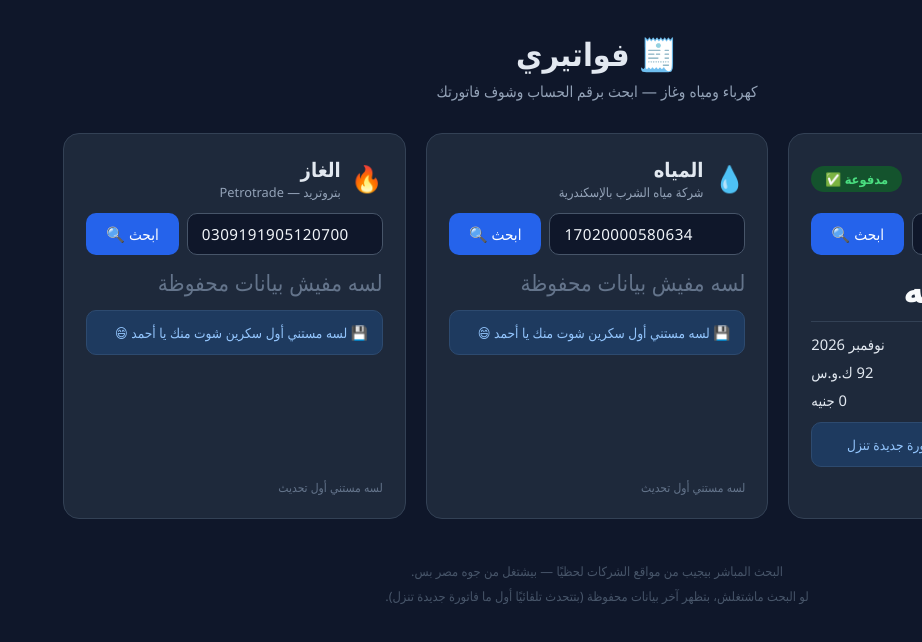
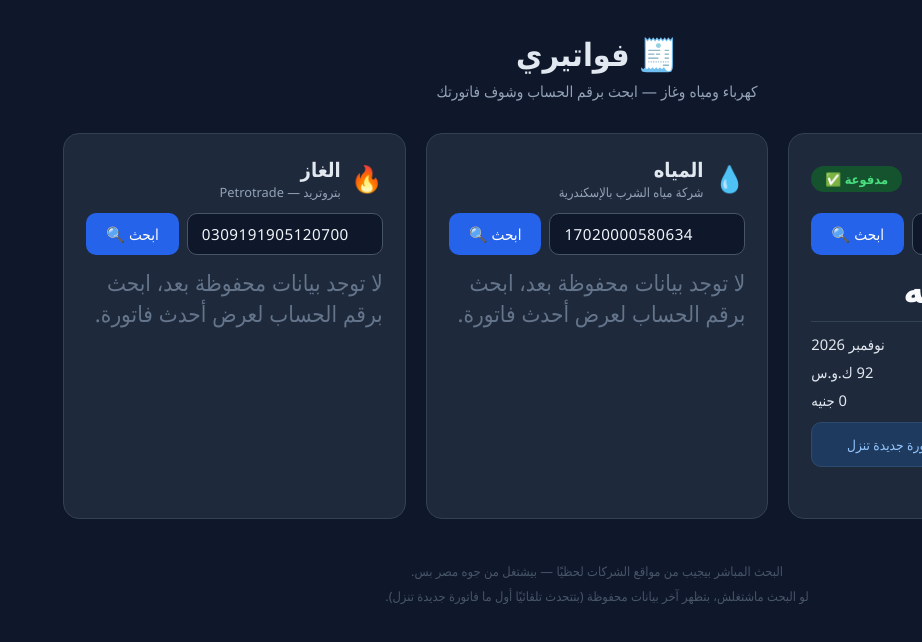
Before and after one commit to Ahmedadel2004-a/palm, a Next.js app in the folder bills-app/: page / in a window 1280 px wide. Shown: the top 642 px of the page, without its empty margins (358-1280 px from the left). Built offline with nearby package versions, Linux system fonts and the light colour scheme.

Commit message:
تنقيح رسائل بطاقات الفواتير (#6)

```diff
--- a/bills-app/app/page.jsx
+++ b/bills-app/app/page.jsx
@@ -44,14 +44,14 @@ function SavedView({ saved }) {
           </div>
         </>
       ) : (
-        <div className="amount-na">لسه مفيش بيانات محفوظة</div>
+        <div className="amount-na">
+          لا توجد بيانات محفوظة بعد، ابحث برقم الحساب لعرض أحدث فاتورة.
+        </div>
       )}
-      {saved.note && <div className="saved-note">💾 {saved.note}</div>}
-      <div className="checked-at">
-        {saved.lastUpdated
-          ? `آخر تحديث: ${saved.lastUpdated}`
-          : "لسه مستني أول تحديث"}
-      </div>
+      {hasData && saved.note && <div className="saved-note">💾 {saved.note}</div>}
+      {saved.lastUpdated && (
+        <div className="checked-at">آخر تحديث: {saved.lastUpdated}</div>
+      )}
     </>
   );
 }
@@ -132,7 +132,9 @@ function Card({ utility, icon, param }) {
             <div className="company">{saved.company || ""}</div>
           </div>
         </div>
-        <StatusBadge paid={state === "ok" ? live?.paid : saved.paid} />
+        <StatusBadge
+          paid={state === "ok" ? live?.paid : state === "fail" ? null : saved.paid}
+        />
       </div>
 
       <form className="search-row" onSubmit={search}>
@@ -161,14 +163,13 @@ function Card({ utility, icon, param }) {
         </button>
       </form>
 
-      {state === "fail" && (
-        <div className="live-fail">
-          مش قادر أوصل للموقع دلوقتي — غالبًا محجوب من بره مصر 🌍. دي آخر
-          بيانات محفوظة عندي 👇
-        </div>
+      {state === "fail" ? (
+        <div className="live-fail">تعذر الوصول إلى موقع الشركة الآن. حاول مرة أخرى لاحقًا.</div>
+      ) : state === "ok" && live ? (
+        <LiveView data={live} />
+      ) : (
+        <SavedView saved={saved} />
       )}
-
-      {state === "ok" && live ? <LiveView data={live} /> : <SavedView saved={saved} />}
     </div>
   );
 }
@@ -193,4 +194,4 @@ export default function Home() {
       </div>
     </main>
   );
-}
+          }
```
